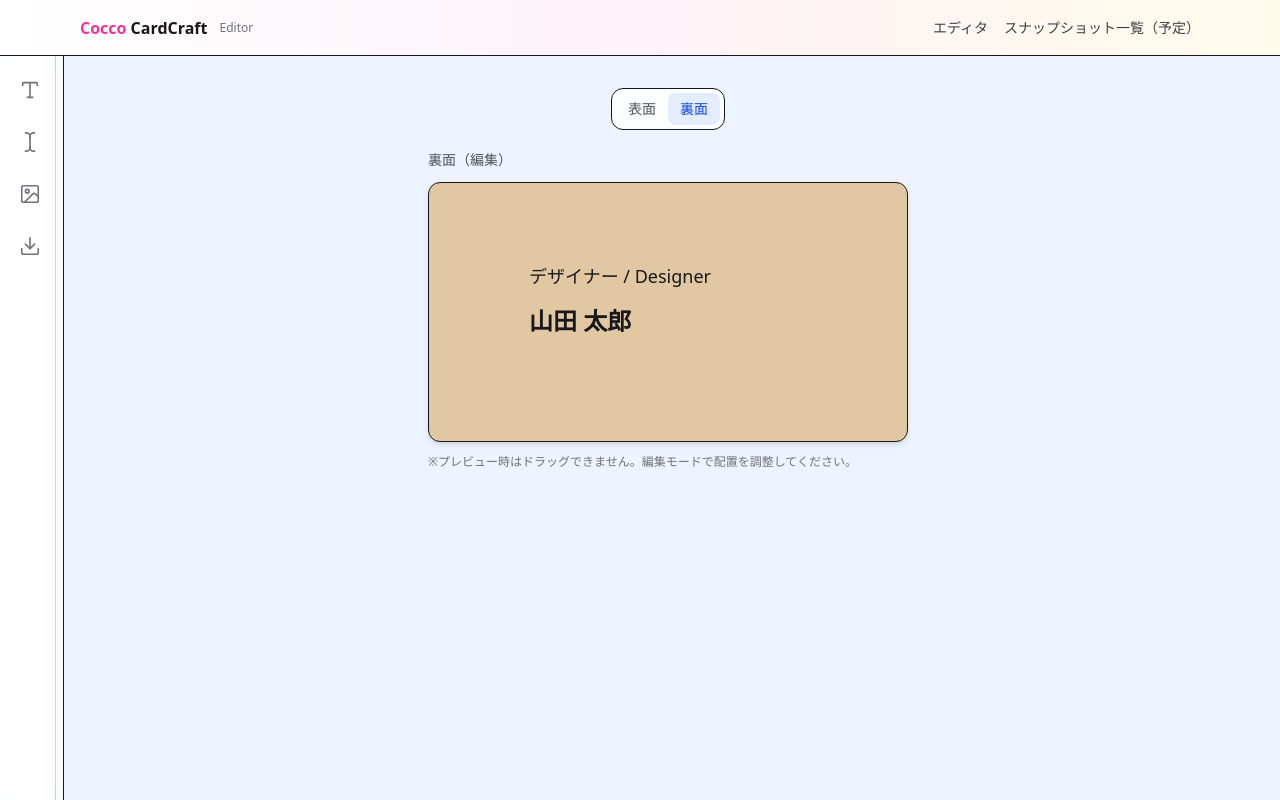
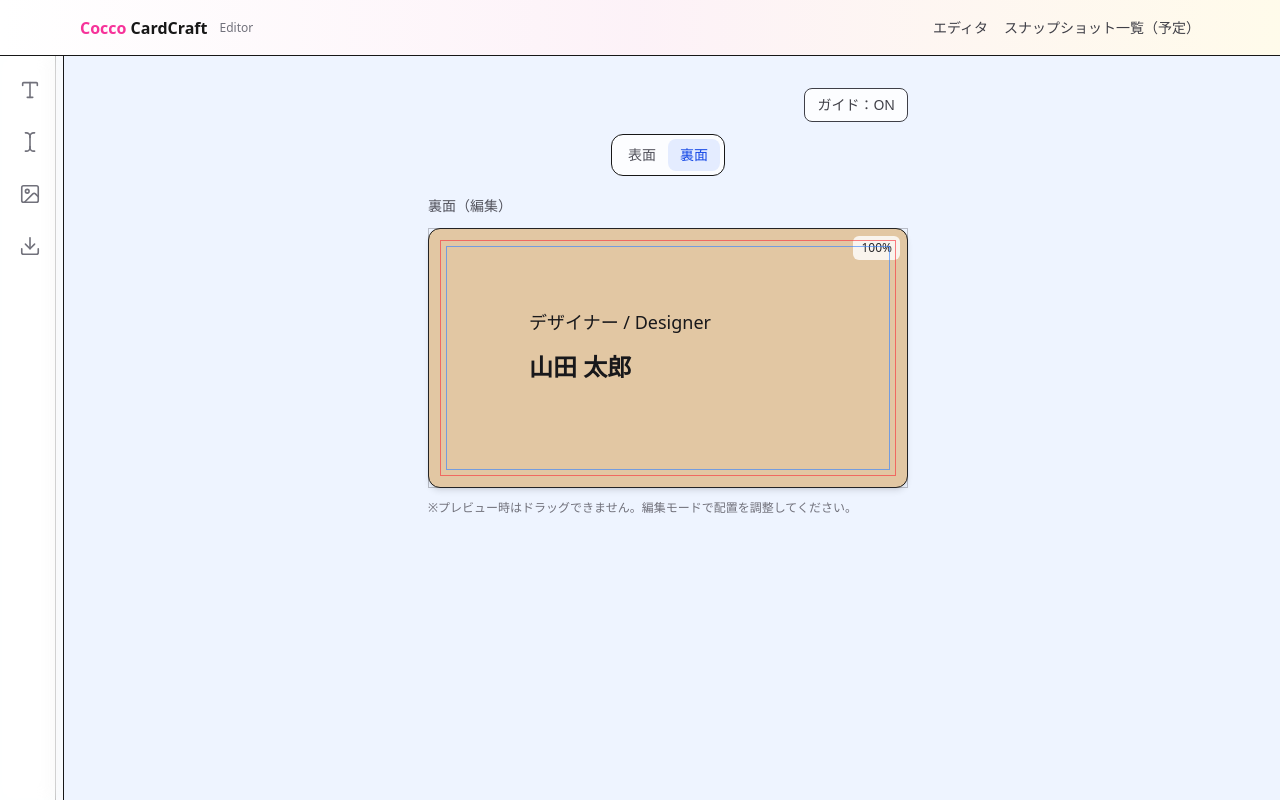
Before and after one commit to muu-ima/muu-cardcraft-lite, a Next.js app: page /editor in a window 1280 px wide. Built offline with nearby package versions, Linux system fonts and the light colour scheme.

Commit message:
feat(editor): プリント時のガイドを追加

```diff
--- a/app/editor/CardEditor.tsx
+++ b/app/editor/CardEditor.tsx
@@ -22,6 +22,7 @@ export default function CardEditor() {
 
   const [design, setDesign] = useState<DesignKey>("plain");
   const activeDesign = CARD_FULL_DESIGNS[design];
+  const [showGuides, setShowGuides] = useState(true);
 
   // ✅ 同じタブ押し = 閉じる / 別タブ = 切替
   const onChangeTab = (tab: TabKey) => {
@@ -36,6 +37,9 @@ export default function CardEditor() {
     480,
     isPreview
   );
+
+  const EXPORT_W = 480;
+  const EXPORT_H = 260;
 
   const PREVIEW_W = 480;
   const PREVIEW_H = 260;
@@ -164,6 +168,16 @@ export default function CardEditor() {
       </div>
 
       <CanvasArea innerRef={canvasRef} panelVisible={panelVisible}>
+        <div className="mb-3 flex w-full max-w-[480px] justify-end">
+          <button
+            type="button"
+            onClick={() => setShowGuides((v) => !v)}
+            className="rounded-lg border bg-white/80 px-3 py-1.5 text-sm text-zinc-700 hover:bg-white"
+          >
+            {showGuides ? "ガイド：ON" : "ガイド：OFF"}
+          </button>
+        </div>
+
         {/* 表/裏トグル（キャンバス上） */}
         <div className="mb-5 hidden xl:flex items-center justify-center">
           <div className="inline-flex rounded-xl border bg-white/80 p-1 backdrop-blur">
@@ -200,21 +214,37 @@ export default function CardEditor() {
             {side === "front" ? "表面" : "裏面"}
             {isPreview ? "（プレビュー）" : "（編集）"}
           </p>
-
+          {/* ✅ スケール枠 + ガイド（Canva風） */}
+          <div
+            className="relative mx-auto"
+            style={{
+              width: EXPORT_W * scale,
+              height: EXPORT_H * scale,
+            }}
+          >
+            <div
+              style={{
+                width: EXPORT_W,
+                height: EXPORT_H,
+                transform: `scale(${scale})`,
+                transformOrigin: "top left",
+              }}
+            >
               <CardSurface
                 blocks={getBlocksFor(side)}
                 design={design}
                 interactive={!isPreview}
-            onBlockPointerDown={(e, id) => handlePointerDown(e, id, { scale })}
+                onBlockPointerDown={(e, id) =>
+                  handlePointerDown(e, id, { scale })
+                }
                 cardRef={cardRef}
                 blockRefs={blockRefs}
-            style={{
-              transform: `scale(${scale})`,
-              transformOrigin: "top center",
-            }}
                 className={isPreview ? "shadow-lg" : ""}
               />
-
+            </div>
+            {/* ✅ ガイドは“表示だけ” */}
+            {showGuides && <PrintGuides scale={scale} />}
+          </div>
           {!isPreview && (
             <p className="w-full max-w-[480px] text-xs text-zinc-500">
               ※プレビュー時はドラッグできません。編集モードで配置を調整してください。
@@ -415,3 +445,43 @@ function BottomSheet({
     </div>
   );
 }
+
+function PrintGuides({ scale }: { scale: number }) {
+  // 好みで調整（最初は固定でOK）
+  const bleed = 12; // 外側（危険エリア）
+  const safe = 18; // 内側（安全域）
+
+  return (
+    <div className="pointer-events-none absolute inset-0">
+      {/* スケール表示 */}
+      <div className="absolute right-2 top-2 rounded-md bg-white/80 px-2 py-1 text-xs text-zinc-800">
+        {Math.round(scale * 100)}%
+      </div>
+
+      {/* 仕上がり（トリム） */}
+      <div className="absolute inset-0 border border-zinc-700/30" />
+
+      {/* 危険エリア */}
+      <div
+        className="absolute border border-red-500/60"
+        style={{
+          left: bleed * scale,
+          top: bleed * scale,
+          right: bleed * scale,
+          bottom: bleed * scale,
+        }}
+      />
+
+      {/* 安全域 */}
+      <div
+        className="absolute border border-blue-500/60"
+        style={{
+          left: safe * scale,
+          top: safe * scale,
+          right: safe * scale,
+          bottom: safe * scale,
+        }}
+      />
+    </div>
+  );
+}
```
Lines whose indentation alone changed are shown as unchanged.
